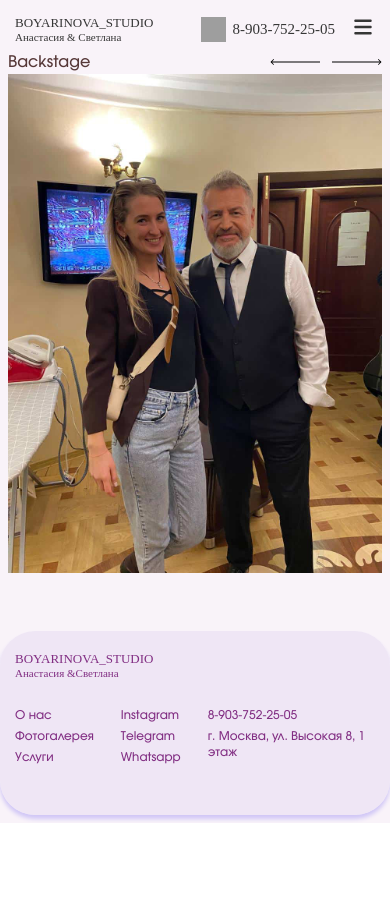
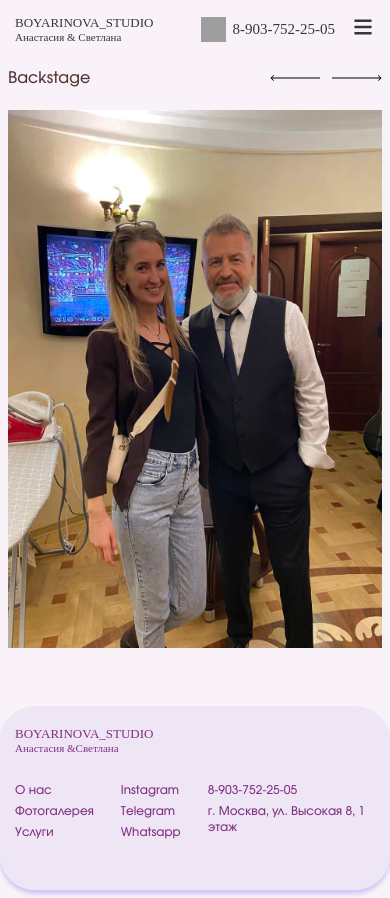
Before and after one commit to anna-kudrow/makeup-beauty-studio, a React (Vite) app: page /portfolio/backstage in a window 390 px wide. Before the commit the page ends 844 px from the top, so only its background shows below. Built offline with nearby package versions, Linux system fonts and the light colour scheme; grey boxes are pictures that could not be loaded; a web font is replaced by a local one.

Commit message:
add styles for carousel and title

```diff
--- /dev/null
+++ b/src/components/MainSection/Portfolio/PortfolioCarousel/PortfolioCarousel.css
@@ -0,0 +1,3 @@
+.photo-img {
+  height: 538px;
+}
--- a/src/components/MainSection/Portfolio/PortfolioCarousel/PortfolioCarousel.tsx
+++ b/src/components/MainSection/Portfolio/PortfolioCarousel/PortfolioCarousel.tsx
@@ -8,6 +8,8 @@ import { type CarouselApi } from "@/components/ui/carousel"
 import { backstagePhotoData, weddingsPhotoData } from '@/lib/photoData';
 import { useEffect, useState } from 'react';
 import { useParams } from 'react-router-dom';
+import './PortfolioCarousel.css'
+import { CATEGORY } from '@/lib/const';
 
 export const PortfolioCarousel = () => {
   const [api, setApi] = useState<CarouselApi>()
@@ -24,23 +26,26 @@ export const PortfolioCarousel = () => {
   }, [api])
   const params = useParams();
  let currentData;
-    if(params.category === 'backstage') { currentData = backstagePhotoData}
-    else if(params.category === 'weddings') { currentData = weddingsPhotoData}
-
-
-
+ let currentTitle;
+    if (params.category === 'backstage') {
+      currentData = backstagePhotoData;
+      currentTitle = CATEGORY.backstage
+    }else if(params.category === 'weddings') {
+      currentData = weddingsPhotoData;
+      currentTitle = CATEGORY.weddings;
+    }
 
   return (
-        <Carousel className='p-2 lg:p-5' setApi={setApi} opts={{loop: true}}>
-          <div className='flex justify-between w-full'>
-            <h2>Backstage</h2>
+        <Carousel className='p-2 pt-6 lg:p-5' setApi={setApi} opts={{loop: true}}>
+          <div className='flex justify-between w-full mb-5'>
+            <h2>{currentTitle}</h2>
             <div className='flex gap-3'>
               <button onClick={()=> api?.scrollTo(current - 1)}><img src="/images/portfolio/gallery-left.svg" alt="перелистнуть влево" /></button>
               <button onClick={()=> api?.scrollTo(current + 1)}><img src="/images/portfolio/gallery-right.svg" alt="перелистнуть вправо" /></button>
             </div>
           </div>
           <CarouselContent>
-            {currentData?.map(photo => (<CarouselItem className='md:basis-1/2 lg:basis-1/3' key={photo.alt}><img src={photo.src} alt={photo.alt} /></CarouselItem>))}
+            {currentData?.map(photo => (<CarouselItem className='md:basis-1/2 lg:basis-1/3 ' key={photo.alt}><img className='photo-img' src={photo.src} alt={photo.alt} /></CarouselItem>))}
           </CarouselContent>
         </Carousel>
   )
--- /dev/null
+++ b/src/lib/const.ts
@@ -0,0 +1,4 @@
+export const CATEGORY = {
+  weddings: "Свадьбы",
+  backstage: "Backstage",
+};
```
Also changed, not shown: public/images/portfolio/weddings/wedding-heair.jpg, 1 other file (tests, documents, lock files or other folders).
